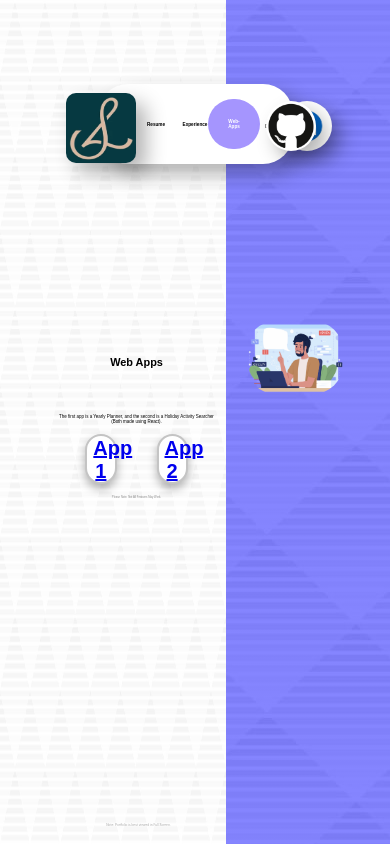
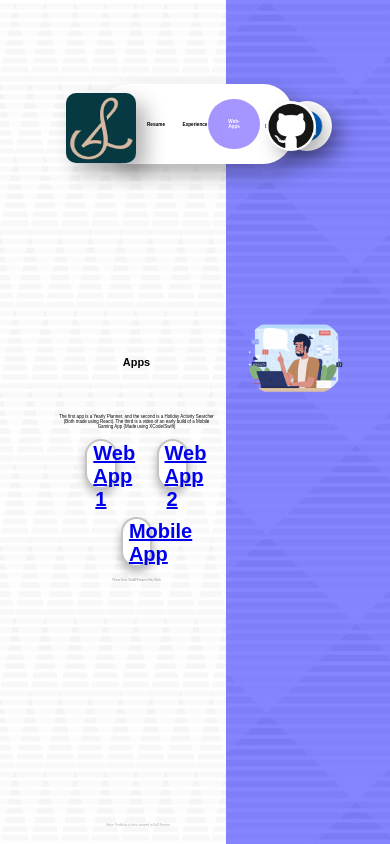
Before and after one commit to lseti1/portfolio-527386, a React (Create React App) app: page / in a window 390 px wide. Both pictures are taken after a click on the element "Web-Apps". Built offline with nearby package versions, Linux system fonts and the light colour scheme.

Commit message:
Slight Text Changes & Linked Mobile App Video

```diff
--- a/src/App.js
+++ b/src/App.js
@@ -48,16 +48,20 @@ function App() {
           </ul>
         </div>;
       case "Web Apps":
-        return <div>The first app  is a Yearly Planner, and the second is a Holiday Activity Searcher (Both made using React).
+        return <div>The first app is a Yearly Planner, and the second is a Holiday Activity Searcher (Both made using React). The third is a video of an early build of a Mobile
+          Gaming App (Made using XCode/Swift)
             <div className ="buttonContainers">
               <button className ="buttonLink">
-                <a href="https://planner773629-tau-three.vercel.app/" target="_blank" rel="noopener noreferrer">App 1</a>
+                <a href="https://planner773629-tau-three.vercel.app/" target="_blank" rel="noopener noreferrer">Web App 1</a>
               </button>
               <button className ="buttonLink">
-                <a href="https://holidaysearcher198302.vercel.app/" target="_blank" rel="noopener noreferrer">App 2</a>
+                <a href="https://holidaysearcher198302.vercel.app/" target="_blank" rel="noopener noreferrer">Web App 2</a>
+              </button>
+              <button className ="buttonLink">
+                <a href="https://drive.google.com/file/d/1T2SmYEaAI4DeYY82r85d8H4FaafUAUr6/view?usp=sharing" target="_blank" rel="noopener noreferrer">Mobile App</a>
               </button>
             </div>
-            <p className = "projectDisclaimer">Please Note: Not All Features May Work.</p>
+            <p className = "projectDisclaimer">Please Note: Not All Features May Work</p>
           </div>;
       case "Web Design":
         return <div>The first design is for a Tourism Website, and the second is one for a Restaurant (Both made using Elementor/WordPress)
@@ -86,7 +90,7 @@ function App() {
       case "experience":
         return <h1>My Coding Experience</h1>;
       case "Web Apps":
-        return <h1>Web Apps</h1>;
+        return <h1>Apps</h1>;
       case "Web Design":
         return <h1>Web Design</h1>;
       default:
```
